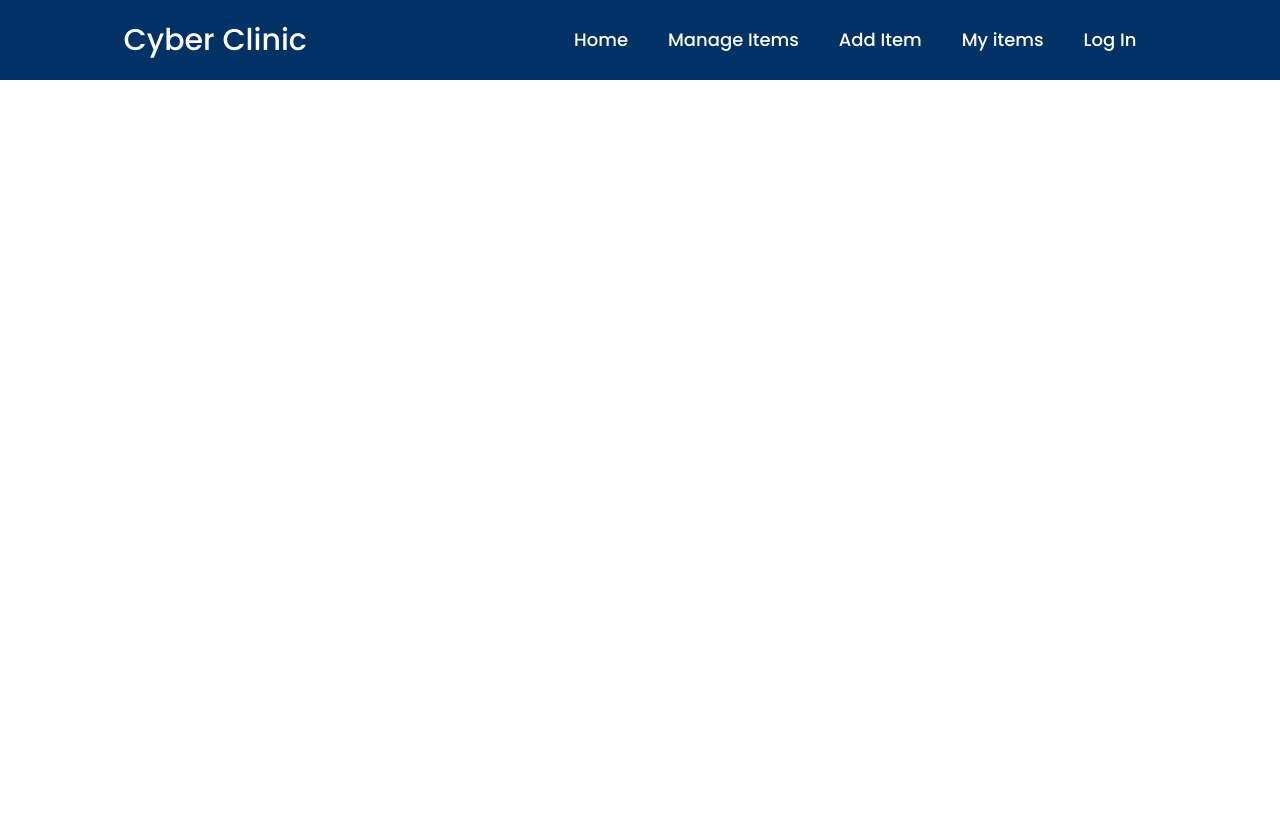
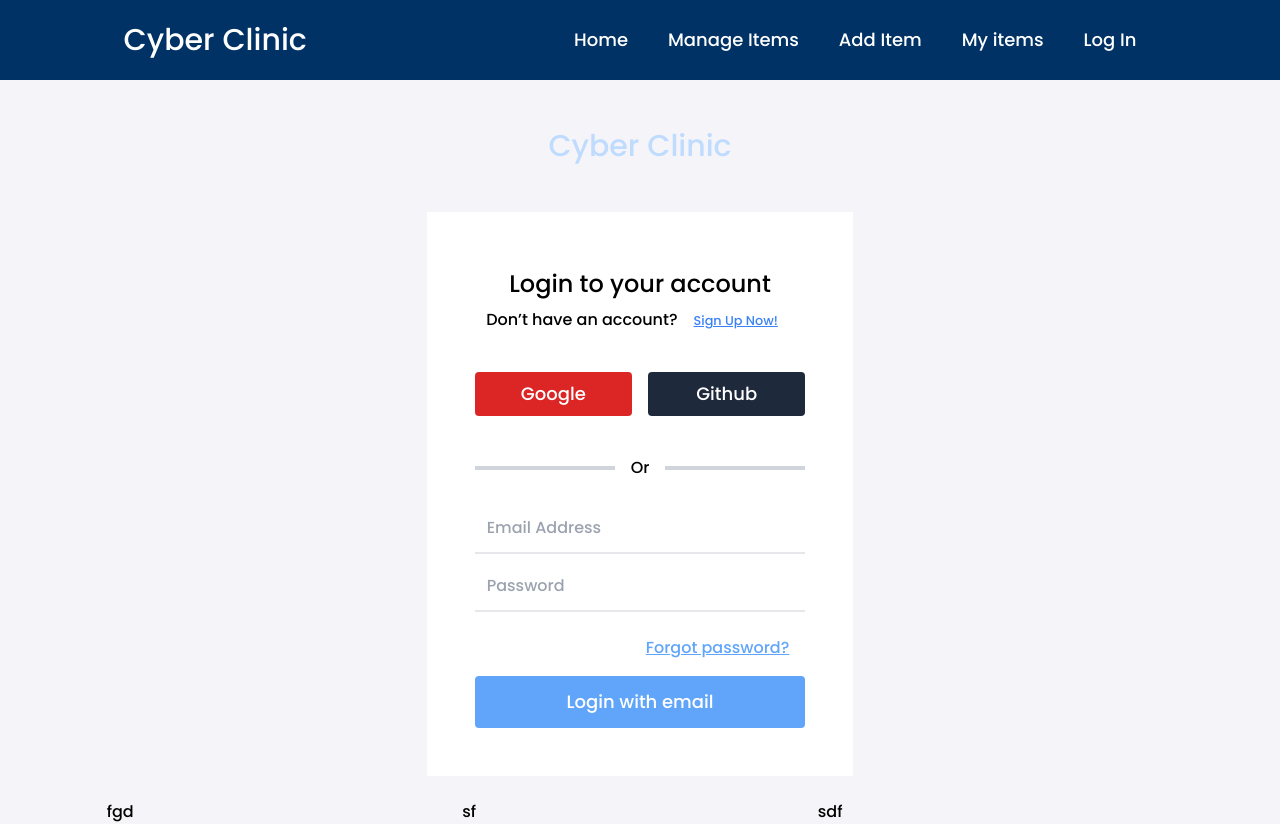
Before and after one commit to Raselshah/warehouse-cyber-shop, a React (Create React App) app: page /login in a window 1280 px wide. Before the commit the page ends 800 px from the top, so only its background shows below. Built offline with nearby package versions, Linux system fonts and the light colour scheme.

Commit message:
signup login page create

```diff
--- a/src/App.js
+++ b/src/App.js
@@ -1,15 +1,23 @@
 import { Route, Routes } from "react-router-dom";
 import "./App.css";
+import Footer from "./Pages/Footer/Footer";
 import HomePage from "./Pages/HomePage/HomePage";
+import LogIn from "./Pages/LogIn/LogIn";
 import Navmenu from "./Pages/Navmenu/Navmenu";
+import SignUp from "./Pages/SignUp/SignUp";
 
 function App() {
   return (
     <div className="App">
       <Navmenu />
       <Routes>
+        <Route path="/" element={<HomePage />} />
         <Route path="/home" element={<HomePage />} />
+        <Route path="/login" element={<LogIn />} />
+        <Route path="/signup" element={<SignUp />} />
       </Routes>
+
+      <Footer />
     </div>
   );
 }
--- /dev/null
+++ b/src/Hooks/SocialLogIn/SocialLogIn.js
@@ -0,0 +1,24 @@
+import React from "react";
+
+const SocialLogIn = () => {
+  return (
+    <>
+      <div className="flex justify-around gap-4 mt-6">
+        <button className="bg-red-600 w-full text-white text-lg py-2 rounded">
+          Google
+        </button>
+        <button className="bg-slate-800 w-full text-white text-lg py-2 rounded">
+          Github
+        </button>
+      </div>
+
+      <div className="flex justify-between mt-10 items-center mb-6">
+        <div className="bg-gray-300 w-full h-1"></div>
+        <p className="mx-4">Or</p>
+        <div className="bg-gray-300 w-full h-1"></div>
+      </div>
+    </>
+  );
+};
+
+export default SocialLogIn;
--- /dev/null
+++ b/src/Pages/Footer/Footer.js
@@ -0,0 +1,19 @@
+import React from "react";
+
+const Footer = () => {
+  return (
+    <div className="grid sm:grid-cols-1 md:grid-cols-2 lg:grid-cols-3 w-5/6 mx-auto">
+      <div className="section-one">
+        <h2>fgd</h2>
+      </div>
+      <div className="section-two">
+        <h2>sf</h2>
+      </div>
+      <div className="section-three">
+        <h2>sdf</h2>
+      </div>
+    </div>
+  );
+};
+
+export default Footer;
--- a/src/Pages/InventoryItem/InventoryItem.js
+++ b/src/Pages/InventoryItem/InventoryItem.js
@@ -4,7 +4,7 @@ const InventoryItem = ({ product }) => {
   const { price, picture, name, comment } = product;
   return (
     <>
-      <tr className="border">
+      <tr className="border bg-slate-50">
         <td className="px-4">{name}</td>
         <td className="px-4 w-2/5">{comment}</td>
         <td className="px-4">${price}</td>
--- /dev/null
+++ b/src/Pages/LogIn/LogIn.js
@@ -0,0 +1,53 @@
+import React from "react";
+import { Link, useNavigate } from "react-router-dom";
+import SocialLogIn from "../../Hooks/SocialLogIn/SocialLogIn";
+
+const LogIn = () => {
+  const navigate = useNavigate();
+  return (
+    <div className="mb-6">
+      <h2 className="text-blue-200 text-3xl mt-12 text-center">Cyber Clinic</h2>
+      <div className="logIn w-1/3 mx-auto flex flex-col bg-white p-12 mt-12">
+        <h2 className="text-center m-2 text-2xl">Login to your account</h2>
+        <p className="text-center mb-4">
+          Don’t have an account?
+          <small>
+            <button
+              onClick={() => navigate("/signup")}
+              className="text-blue-500 mx-4 underline"
+            >
+              Sign Up Now!
+            </button>
+          </small>
+        </p>
+
+        <SocialLogIn />
+
+        <input
+          className="p-3 border-b-2 mb-2"
+          type="email"
+          name="email"
+          id=""
+          placeholder="Email Address"
+          required
+        />
+        <input
+          className="p-3 border-b-2 mb-2"
+          type="password"
+          name="password"
+          id=""
+          placeholder="Password"
+          required
+        />
+        <Link className="text-right m-4 text-blue-400 underline" to="/">
+          Forgot password?
+        </Link>
+        <button className="bg-blue-400 py-3 text-lg hover:bg-blue-500 text-white rounded">
+          Login with email
+        </button>
+      </div>
+    </div>
+  );
+};
+
+export default LogIn;
--- a/src/Pages/ManageInventory/ManageInventory.js
+++ b/src/Pages/ManageInventory/ManageInventory.js
@@ -7,7 +7,7 @@ const ManageInventory = () => {
   return (
     <div className="max-w-screen-lg mt-12 mx-auto flex">
       <table>
-        <tr className="border">
+        <tr className="border bg-slate-200">
           <th>Product</th>
           <th>Category</th>
           <th>Price </th>
--- /dev/null
+++ b/src/Pages/SignUp/SignUp.js
@@ -0,0 +1,55 @@
+import React from "react";
+import { useNavigate } from "react-router-dom";
+import SocialLogIn from "../../Hooks/SocialLogIn/SocialLogIn";
+
+const SignUp = () => {
+  const navigate = useNavigate();
+  return (
+    <div className="mb-6">
+      <h2 className="text-slate-800 text-3xl mt-12 text-center">
+        Cyber Clinic
+      </h2>
+      <div className="logIn w-1/3 mx-auto flex flex-col bg-white p-12 mt-12">
+        <h2 className="text-center m-4 text-2xl">Sign up for free!</h2>
+
+        <SocialLogIn />
+
+        <input
+          className="p-3 border-b-2 mb-2"
+          type="email"
+          name="email"
+          id=""
+          placeholder="Email Address"
+          required
+        />
+        <input
+          className="p-3 border-b-2 mb-2"
+          type="text"
+          name="name"
+          id=""
+          placeholder="Full name"
+          required
+        />
+        <input
+          className="p-3 border-b-2 mb-2"
+          type="password"
+          name="password"
+          id=""
+          placeholder="Password"
+          required
+        />
+        <button className="bg-blue-400 py-3 text-lg mt-12 hover:bg-blue-500 text-white rounded">
+          Signup with email
+        </button>
+        <button
+          onClick={() => navigate("/login")}
+          className="text-blue-500 mx-4 underline mt-4"
+        >
+          Already have an account?
+        </button>
+      </div>
+    </div>
+  );
+};
+
+export default SignUp;
```
